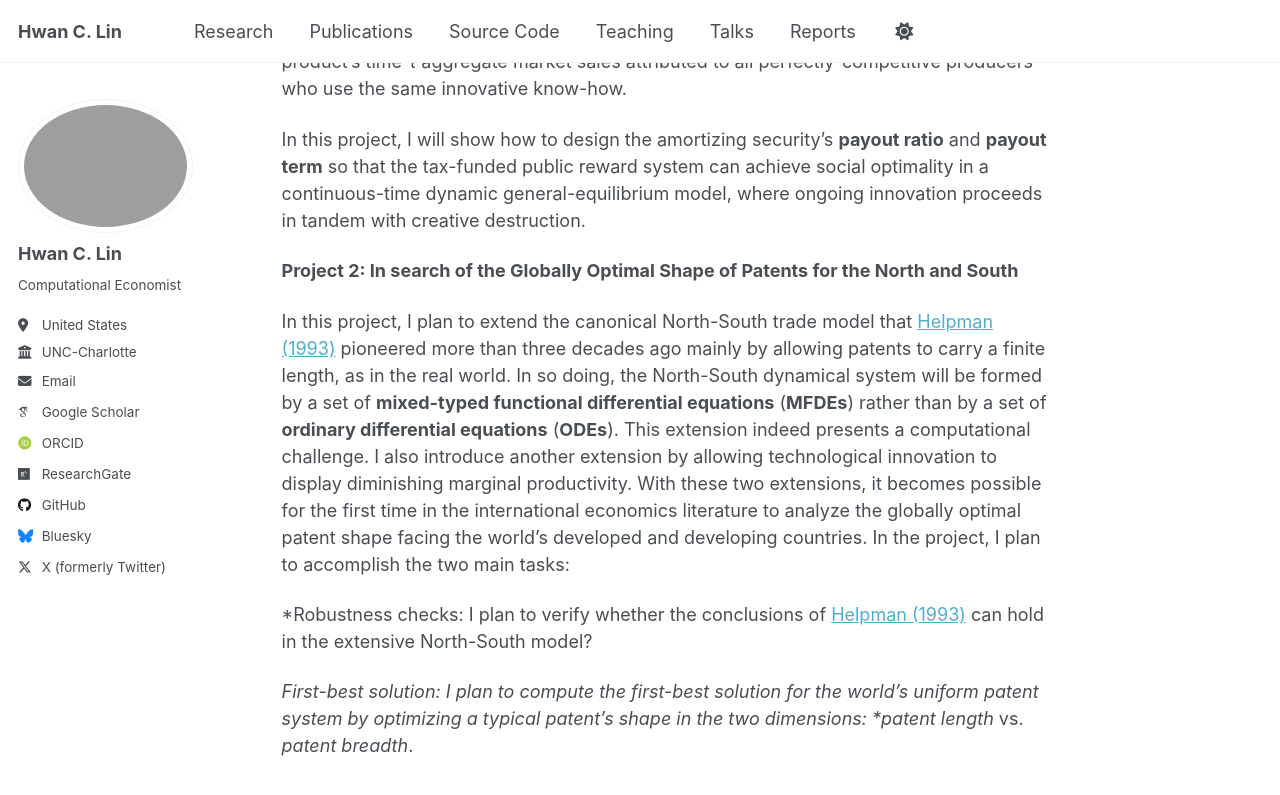
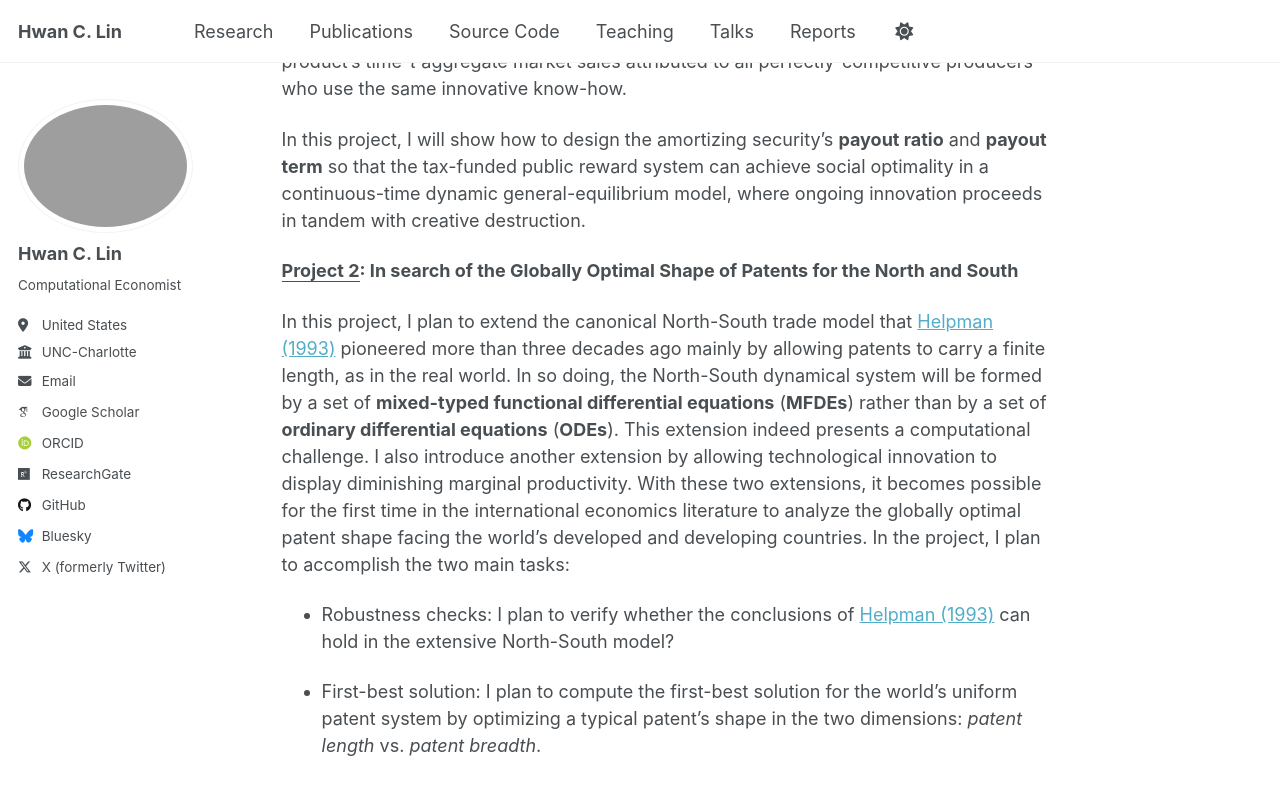
Before and after one commit to hwanclin/hwanclin.github.io, a Jekyll site: the page built from _pages/research.md, in a window 1280 px wide and 900 px high, scrolled down 694 px. Shown: the top 795 px of the window. Built offline with Jekyll 4.4.1, drawn with Linux system fonts in a browser that asks for light colours; some web fonts are replaced; a script that is not in the unit is left out; part of the change alters nothing that is shown; some of the changed text lies outside the part shown.

```diff
--- a/_pages/research.md
+++ b/_pages/research.md
@@ -10,7 +10,7 @@ I am a computational economist, applying computational modeling to dynamic macro
 
 ## Research in Progress
 
-**Project 1: The Socially Optimal Design of Amortizing Innovation-Backed Securities**
+**<ins>Project 1</ins>: The Socially Optimal Design of Amortizing Innovation-Backed Securities**
 
 This project is aimed to provide a *tax-funded public reward system* as an alternative to the world's prevalent *patent-based commerical reward system*. The proposed public reward system is funded by a non-distortionary head tax. Under this system, any successful innovation is rewarded with a novel amortizing security called "Innovation-Backed Security" (IBS) and the innovator must agree to place the innovative know-how in the public domain. The government is the IBS underwriter who guarantees a time-varying payout to whoever holds the amortizing security.
 
@@ -19,10 +19,10 @@ Note that such a security is tradeable in financial markets and its equilibrium
 In this project, I will show how to design the amortizing security's **payout ratio** and **payout term** so that the tax-funded public reward system can achieve social optimality in a continuous-time dynamic general-equilibrium model, where ongoing innovation proceeds in tandem with creative destruction.
 
 
-**Project 2: In search of the Globally Optimal Shape of Patents for the North and South**
+**<ins>Project 2</ins>: In search of the Globally Optimal Shape of Patents for the North and South**
 
 In this project, I plan to extend the canonical North-South trade model that [Helpman (1993)](https://doi.org/10.2307/2951642) pioneered more than three decades ago mainly by allowing patents to carry a finite length, as in the real world. In so doing, the North-South dynamical system will be formed by a set of **mixed-typed functional differential equations** (**MFDEs**) rather than by a set of **ordinary differential equations** (**ODEs**). This extension indeed presents a computational challenge. I also introduce another extension by allowing technological innovation to display diminishing marginal productivity. With these two extensions, it becomes possible for the first time in the international economics literature to analyze the globally optimal patent shape facing the world’s developed and developing countries. In the project, I plan to accomplish the two main tasks:
 
-*Robustness checks: I plan to verify whether the conclusions of [Helpman (1993)](https://doi.org/10.2307/2951642) can hold in the extensive North-South model?
+* Robustness checks: I plan to verify whether the conclusions of [Helpman (1993)](https://doi.org/10.2307/2951642) can hold in the extensive North-South model?
 
-*First-best solution: I plan to compute the first-best solution for the world’s uniform patent system by optimizing a typical patent’s shape in the two dimensions: *patent length* vs. *patent breadth*.
+* First-best solution: I plan to compute the first-best solution for the world’s uniform patent system by optimizing a typical patent’s shape in the two dimensions: *patent length* vs. *patent breadth*.
```
